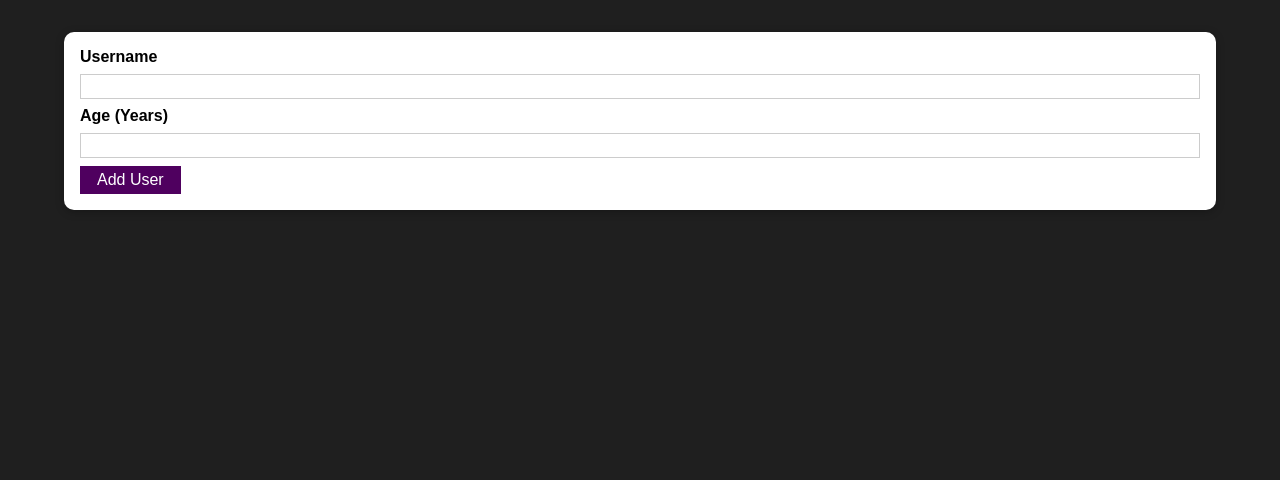
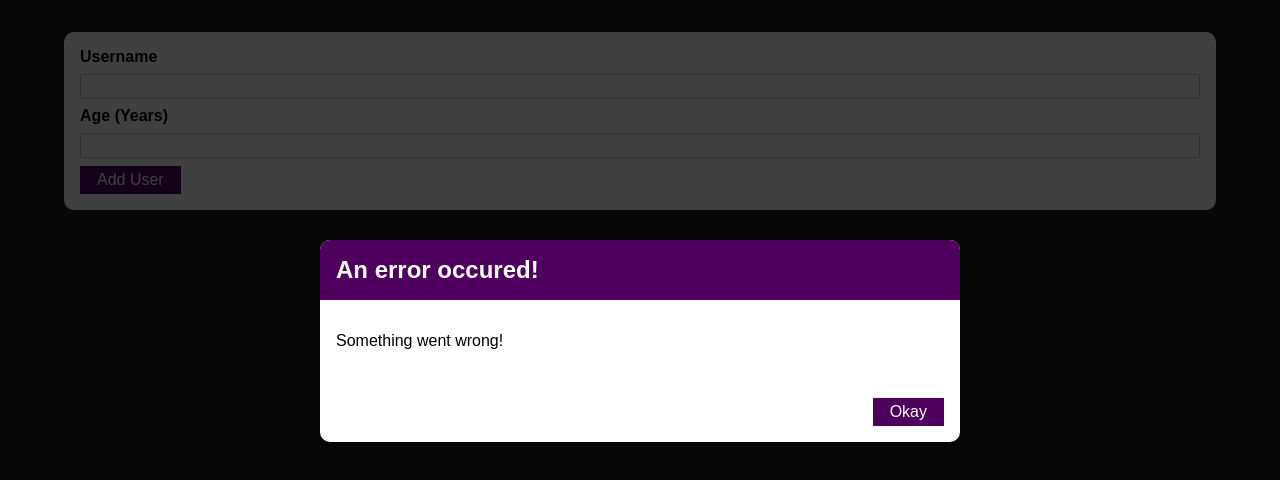
Before and after one commit to CTW100/react-project-3, a React (Create React App) app: page / in a window 1280 px wide. Shown: the top 480 px of the page. Built offline with nearby package versions, Linux system fonts and the light colour scheme.

Commit message:
96
Adding The 'ErrorModal' Component

```diff
--- /dev/null
+++ b/src/components/UI/ErrorModal.js
@@ -0,0 +1,24 @@
+import Card from './Card';
+import Button from './Button';
+import classes from './ErrorModal.module.css';
+
+const ErrorModal = (props) => {
+  return (
+    <div>
+      <div className={classes.backdrop} />
+      <Card className={classes.modal}>
+        <header className={classes.header}>
+          <h2>{props.title}</h2>
+        </header>
+        <div className={classes.content}>
+          <p>{props.message}</p>
+        </div>
+        <footer className={classes.actions}>
+          <Button>Okay</Button>
+        </footer>
+      </Card>
+    </div>
+  );
+};
+
+export default ErrorModal;
--- /dev/null
+++ b/src/components/UI/ErrorModal.module.css
@@ -0,0 +1,45 @@
+.backdrop {
+  position: fixed;
+  top: 0;
+  left: 0;
+  width: 100%;
+  height: 100vh;
+  z-index: 10;
+  background: rgba(0, 0, 0, 0.75);
+}
+
+.modal {
+  position: fixed;
+  top: 30vh;
+  left: 10%;
+  width: 80%;
+  z-index: 100;
+  overflow: hidden;
+}
+
+.header {
+  background: #4f005f;
+  padding: 1rem;
+}
+
+.header h2 {
+  margin: 0;
+  color: white;
+}
+
+.content {
+  padding: 1rem;
+}
+
+.actions {
+  padding: 1rem;
+  display: flex;
+  justify-content: flex-end;
+}
+
+@media (min-width: 768px) {
+  .modal {
+    left: calc(50% - 20rem);
+    width: 40rem;
+  }
+}
--- a/src/components/Users/AddUser.js
+++ b/src/components/Users/AddUser.js
@@ -2,6 +2,7 @@
 
 import Card from '../UI/Card';
 import Button from '../UI/Button';
+import ErrorModal from '../UI/ErrorModal';
 import classes from './AddUser.module.css';
 
 const AddUser = (props) => {
@@ -30,6 +31,8 @@
   };
 
   return (
+    <div>
+      <ErrorModal title='An error occured!' message='Something went wrong!' />
       <Card className={classes.input}>
         <form onSubmit={addUserHandler}>
           <label htmlFor='username'>Username</label>
@@ -49,6 +52,7 @@
           <Button type='submit'>Add User</Button>
         </form>
       </Card>
+    </div>
   );
 };
 
```
Lines whose indentation alone changed are shown as unchanged.
